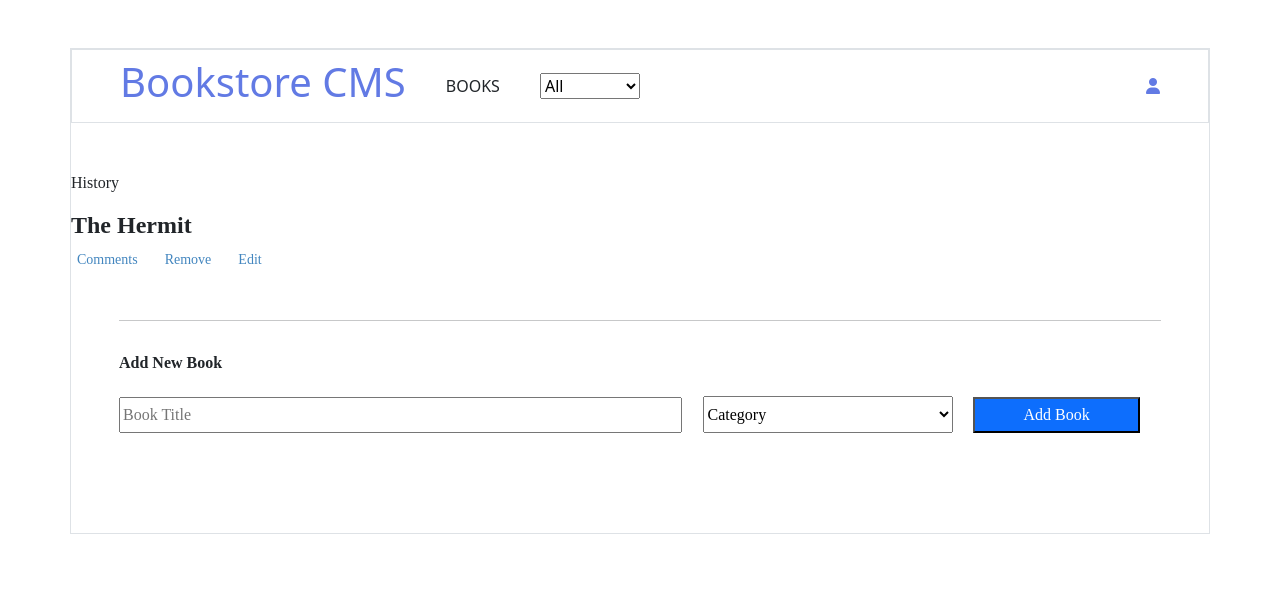
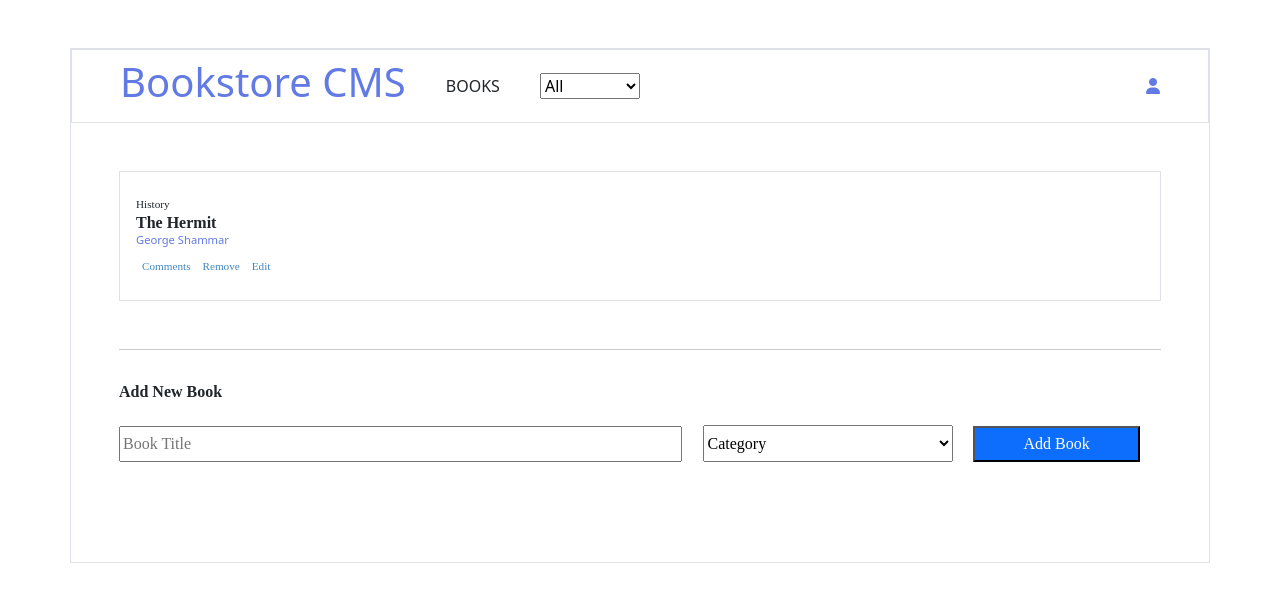
Before and after one commit to george-shammar/bookstore-cmss, a React (Create React App) app: page / in a window 1280 px wide. Shown: the top 602 px of the page. Built offline with nearby package versions, Linux system fonts and the light colour scheme.

Commit message:
Style header

```diff
--- a/src/App.css
+++ /dev/null
@@ -1,3 +0,0 @@
-.title {
-  font-size: large;
-}
--- a/src/components/Book.js
+++ b/src/components/Book.js
@@ -6,13 +6,18 @@ const Book = (props) => {
   const { book, handleRemove } = props;
 
   return (
-    <div>
-      <p className="font">{book.category}</p>
-      <h4 className="fw-bold font">{book.title}</h4>
-      <div className="blue d-flex">
-        <button type="button" className="text">Comments</button>
-        <button type="button" className="text" value={book} onClick={() => handleRemove(book)}>Remove</button>
-        <button type="button" className="text">Edit</button>
+    <div className="px-5 ">
+      <div className="border py-4 px-3 mb-3">
+        <div className="card-title">
+          <p className="font s-size">{book.category}</p>
+          <h6 className="fw-bold font title">{book.title}</h6>
+          <p className="s-size blue">George Shammar</p>
+        </div>
+        <div className="blue d-flex">
+          <button type="button" className="text font s-size">Comments</button>
+          <button type="button" className="text font s-size" value={book} onClick={() => handleRemove(book)}>Remove</button>
+          <button type="button" className="text font s-size">Edit</button>
+        </div>
       </div>
     </div>
   );
--- a/src/stylesheets/Book.css
+++ b/src/stylesheets/Book.css
@@ -20,3 +20,12 @@
 .font {
     font-family: 'Roboto Slab', serif;
 }
+
+.s-size {
+    font-size: 0.7rem;
+    margin: 0%;
+}
+
+.title {
+    margin: 0%;
+}
```
